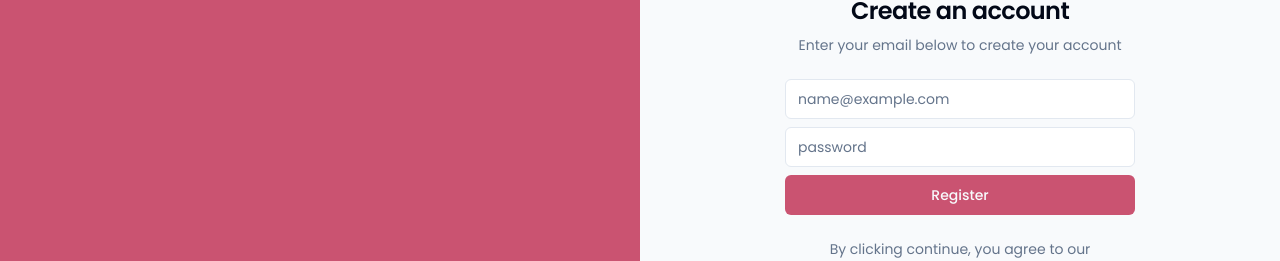
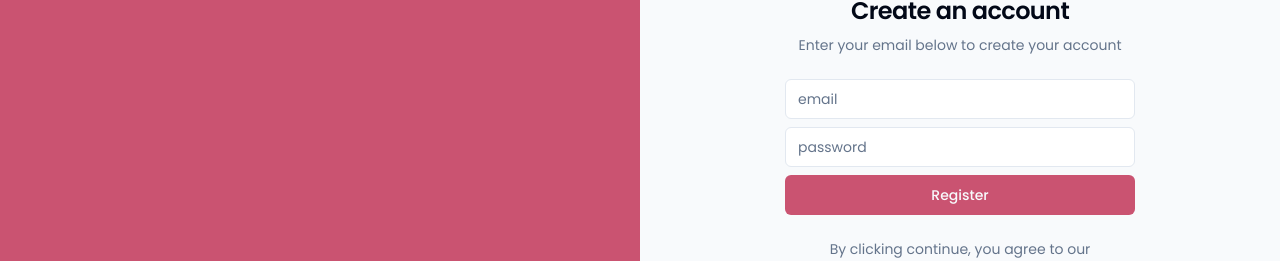
Before and after one commit to kieloBash/sideproject-shopee-dashboard, a Next.js app: page /auth/sign-up in a window 1280 px wide. Shown: the part 263-524 px from the top of the page. Built offline with nearby package versions, Linux system fonts and the light colour scheme; no server answers.

Commit message:
added register backend

```diff
--- a/app/auth/sign-in/user-auth-form.tsx
+++ b/app/auth/sign-in/user-auth-form.tsx
@@ -23,25 +23,8 @@ export function UserAuthFormLogin({ className, ...props }: UserAuthFormProps) {
     }, 3000);
   }
 
-  const miners = useFetchMiners();
-
-  if (miners.isLoading)
-    return (
-      <div className="fixed inset-0 z-[100] flex justify-center items-center">
-        <Loader2 className="w-10 h-10 animate-spin" />
-      </div>
-    );
   return (
     <>
-      <ul className="max-h-[10rem] overflow-y-auto">
-        {miners?.data?.map((miner) => {
-          return (
-            <li className="" key={miner.id}>
-              {miner.miner_name}
-            </li>
-          );
-        })}
-      </ul>
       <div className={cn("grid gap-6", className)} {...props}>
         <form onSubmit={onSubmit}>
           <div className="grid gap-2">
--- a/app/auth/sign-up/user-auth-form.tsx
+++ b/app/auth/sign-up/user-auth-form.tsx
@@ -3,60 +3,100 @@
 import * as React from "react";
 
 import { cn } from "@/lib/utils";
+
+import { Label } from "@/components/ui/label";
+import { Loader2 } from "lucide-react";
+
+// FORM
+import { zodResolver } from "@hookform/resolvers/zod";
+import { useForm } from "react-hook-form";
+import * as z from "zod";
+
+const formSchema = z.object({
+  email: z.string().min(2).max(50),
+  password: z.string().min(2).max(50),
+});
+
+// UI
 import { Button } from "@/components/ui/button";
 import { Input } from "@/components/ui/input";
-import { Label } from "@/components/ui/label";
-import { ArrowBigDownDash, Loader2 } from "lucide-react";
+import {
+  Form,
+  FormControl,
+  FormField,
+  FormItem,
+  FormMessage,
+} from "@/components/ui/form";
+
+// BACKEND
+import { createNewUser } from "@/lib/actions/user.action";
 
 interface UserAuthFormProps extends React.HTMLAttributes<HTMLDivElement> {}
 
 export function UserAuthForm({ className, ...props }: UserAuthFormProps) {
   const [isLoading, setIsLoading] = React.useState<boolean>(false);
+  const form = useForm<z.infer<typeof formSchema>>({
+    resolver: zodResolver(formSchema),
+    defaultValues: {
+      email: "",
+      password: "",
+    },
+  });
 
-  async function onSubmit(event: React.SyntheticEvent) {
-    event.preventDefault();
+  async function onSubmit(values: z.infer<typeof formSchema>) {
     setIsLoading(true);
-
-    setTimeout(() => {
+    const res = await createNewUser({ ...values });
+    if (res) {
       setIsLoading(false);
-    }, 3000);
+    }
   }
 
   return (
+    <>
       <div className={cn("grid gap-6", className)} {...props}>
-      <form onSubmit={onSubmit}>
+        <Form {...form}>
+          <form onSubmit={form.handleSubmit(onSubmit)}>
             <div className="grid gap-2">
               <div className="grid gap-1">
-            <Label className="sr-only" htmlFor="email">
-              Email
-            </Label>
-            <Input
-              id="email"
-              placeholder="name@example.com"
-              type="email"
-              autoCapitalize="none"
-              autoComplete="email"
-              autoCorrect="off"
-              disabled={isLoading}
+                <FormField
+                  control={form.control}
+                  name="email"
+                  render={({ field }) => (
+                    <FormItem>
+                      <FormControl>
+                        <Input type="email" placeholder="email" {...field} />
+                      </FormControl>
+                      <FormMessage />
+                    </FormItem>
+                  )}
                 />
               </div>
               <div className="grid gap-1">
-            <Label className="sr-only" htmlFor="password">
-              password
-            </Label>
+                <FormField
+                  control={form.control}
+                  name="password"
+                  render={({ field }) => (
+                    <FormItem>
+                      <FormControl>
                         <Input
-              id="password"
+                          type="password"
                           placeholder="password"
-              type="password"
-              disabled={isLoading}
+                          {...field}
+                        />
+                      </FormControl>
+                      <FormMessage />
+                    </FormItem>
+                  )}
                 />
               </div>
-          <Button disabled={isLoading}>
+              <Button disabled={isLoading} type="submit">
                 {isLoading && <Loader2 className="mr-2 h-4 w-4 animate-spin" />}
                 Register
               </Button>
             </div>
           </form>
+        </Form>
       </div>
+    </>
   );
 }
--- /dev/null
+++ b/lib/actions/user.action.ts
@@ -0,0 +1,35 @@
+"use server";
+
+import supabase from "@/utils/supabase";
+import * as bcrypt from "bcrypt";
+
+export async function createNewUser({
+  email,
+  password,
+}: {
+  email: string;
+  password: string;
+}) {
+  try {
+    const saltRounds = 10;
+    const defaultPassword = password || "1234";
+    const salt = bcrypt.genSaltSync(saltRounds);
+
+    const hashedPassword = bcrypt.hashSync(defaultPassword, salt);
+
+    console.log({ email, password, hashedPassword });
+    const res = await supabase
+      .from("users")
+      .insert({ email, password: hashedPassword, role: "user" })
+      .select("*")
+      .single();
+
+    console.log(res);
+
+    if (res.error !== null) return false;
+
+    return true;
+  } catch (error: any) {
+    throw new Error("Error in creating users", error.message);
+  }
+}
--- a/lib/interfaces/user.interface.ts
+++ b/lib/interfaces/user.interface.ts
@@ -2,8 +2,6 @@ export interface UserType {
   _id: string;
   email: string;
   role: UserRolesType;
-  image?: string;
-  profileURL?: string;
 }
 
 export type UserRolesType = "admin" | "user";
```
Lines whose indentation alone changed are shown as unchanged.
